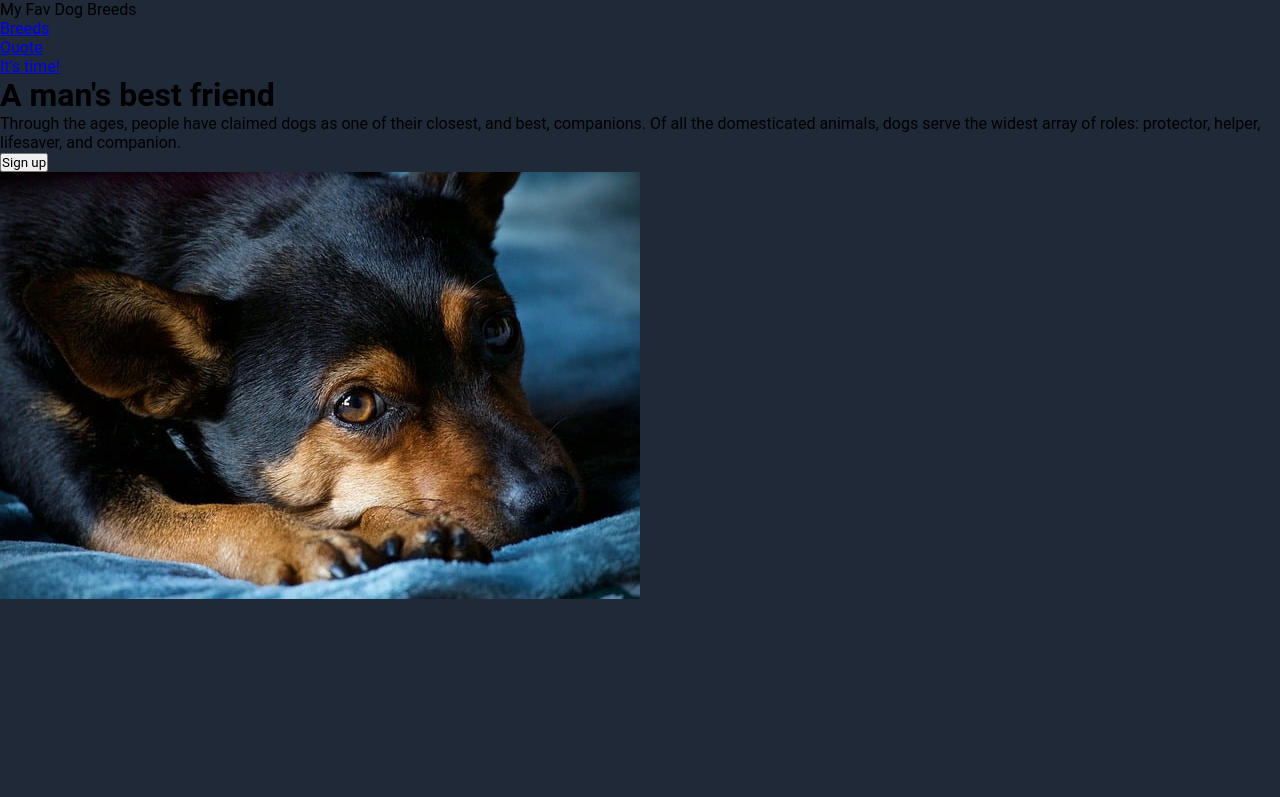
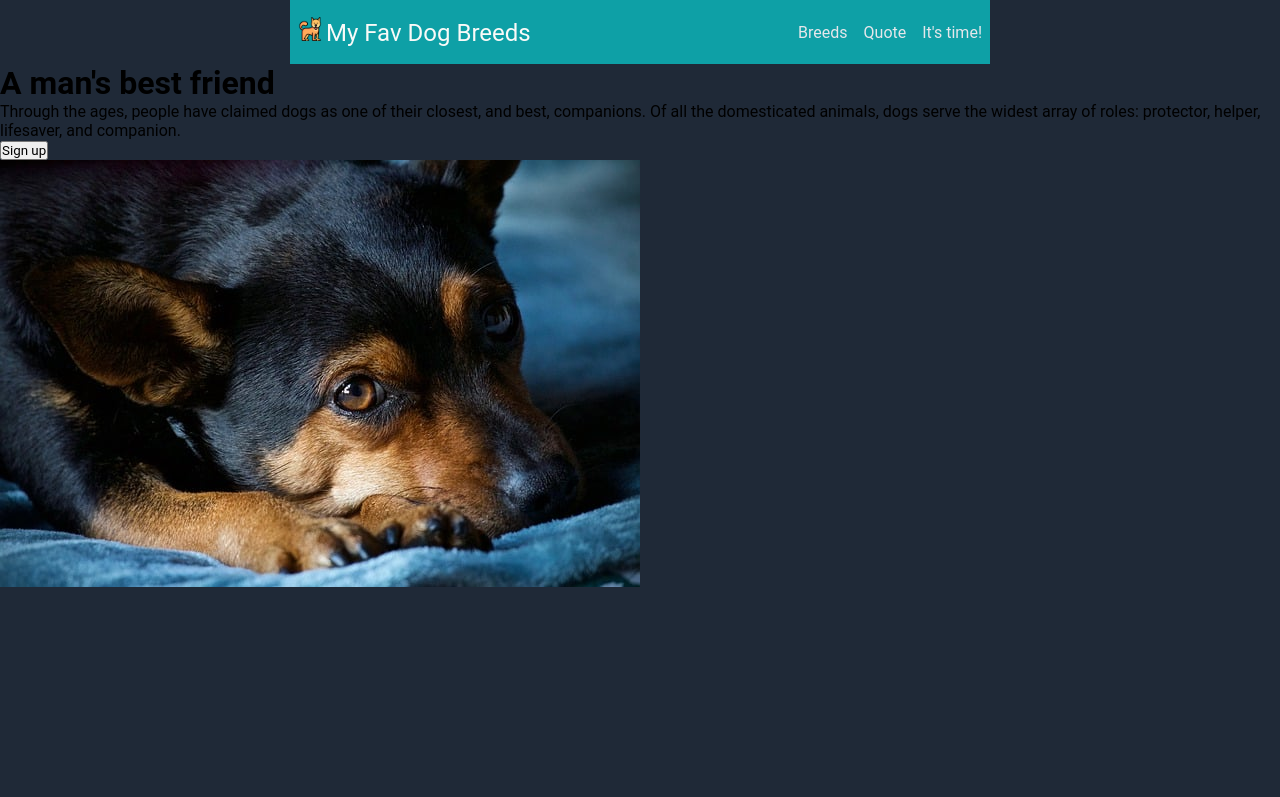
Before and after one commit to merevelob/odin-landing-page, a plain HTML site: page index.html in a window 1280 px wide. Shown: the top 797 px of the page. Drawn offline with Linux system fonts and the light colour scheme.

Commit message:
Add styles to nav bar

```diff
--- a/index.html
+++ b/index.html
@@ -9,7 +9,10 @@
     <body>
         <header>
             <nav>
-                <div class="logo">My Fav Dog Breeds</div>
+                <div class="logo">
+                    <img src="./images/dog-icon.png" alt="">
+                    <span>My Fav Dog Breeds</span>
+                </div>
                 <div class="links">
                     <ul>
                         <li><a href="#">Breeds</a></li>
--- a/styles.css
+++ b/styles.css
@@ -1,7 +1,7 @@
 :root {
     --dk-color: #1F2937;
     --lt-color: #F9FAF8;
-    --quote-color: #E5E7EB;
+    --second-color: #E5E7EB;
     --btn-color: #3882F6;
 }
 
@@ -18,7 +18,7 @@ html {
     box-sizing: inherit;
     margin: 0;
     padding: 0;
-    /* font-family: 'Tilt Prism', cursive; */
+    /*  */
 }
 
 /* HEADER VIEW */
@@ -26,3 +26,38 @@ header {
     height: 100vh;
     background-color: var(--dk-color);
 }
+/* Nav bar */
+nav {
+    height: 64px;
+    max-width: 700px;
+    margin: auto;
+    padding: 8px;
+    background-color: rgba(0, 255, 255, 0.555);
+    display: flex;
+    align-items: center;
+}
+
+.logo {
+    margin-right: auto;
+}
+
+.logo img {
+    height: 24px;
+}
+
+.logo span {
+    /* font-family: 'Tilt Prism', cursive; */
+    font-size: 24px;
+    color: var(--lt-color);
+}
+
+.links ul {
+    list-style-type: none;
+    display: flex;
+    gap: 16px;
+}
+
+a {
+    text-decoration: none;
+    color: var(--second-color);
+}
```
Also changed, not shown: images/dog-icon.png (added), 1 other file.
